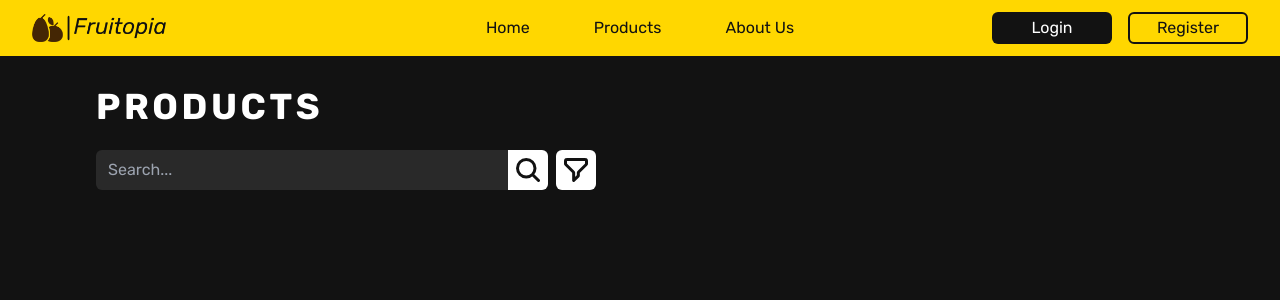
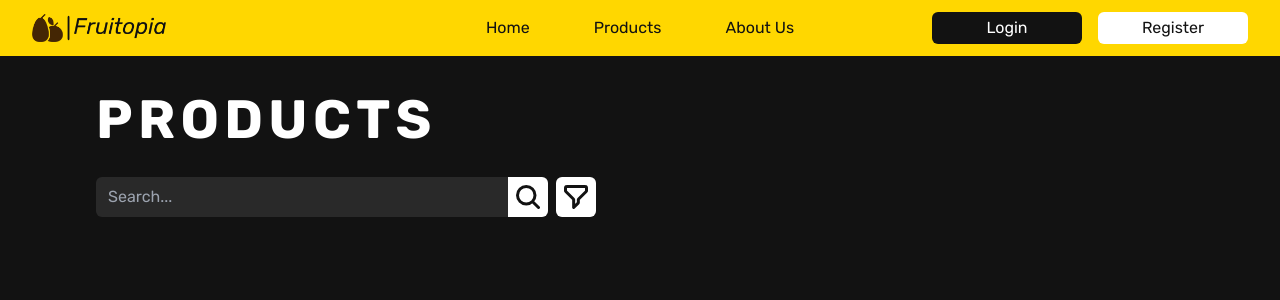
Before and after one commit to br14nn/fruitopia-frontend, a Next.js app: page /products in a window 1280 px wide. Shown: the top 300 px of the page. Built offline with nearby package versions, Linux system fonts and the light colour scheme.

Commit message:
refractor code, added, and modified components

```diff
--- a/src/app/page.tsx
+++ b/src/app/page.tsx
@@ -1,6 +1,7 @@
 import Image from "next/image";
 import SeasonalFruitCard from "@/components/custom/SeasonalFruitCard";
 import SocialMediaLink from "@/components/custom/SocialMediaLink";
+import Text from "@/components/ui/Text";
 import {
   SpringFruitImg,
   SummerFruitImg,
@@ -18,29 +19,46 @@ const Home = () => {
     <main className="flex w-full flex-col">
       <section className="flex min-h-[50svh] w-full flex-col items-center justify-center bg-[url('../assets/images/hero-bg.png')] bg-cover bg-center lg:min-h-screen">
         <div className="absolute inset-0 h-[50svh] w-full bg-primary-default/50 lg:min-h-screen" />
+
         <div className="z-10 flex flex-col items-center justify-center gap-2 leading-none sm:gap-3 xl:gap-4">
-          <h1 className="text-lg font-bold tracking-widest text-secondary-default sm:text-2xl lg:text-3xl xl:text-4xl">
+          <Text
+            className="font-bold tracking-widest sm:text-xl md:text-2xl xl:text-3xl 2xl:text-4xl"
+            size={"large"}
+          >
             FRUITOPIA
-          </h1>
+          </Text>
+
           <div className="flex w-full items-center justify-center gap-4">
             <hr className="flex-grow border border-accent-default xl:border-2" />
+
             <div className="aspect-square w-4 rotate-45 border-2 border-accent-default xl:w-6 xl:border-4" />
+
             <hr className="flex-grow border border-accent-default xl:border-2" />
           </div>
-          <p className="mt-1 text-secondary-100 sm:mt-2 sm:text-md xl:mt-4">
+
+          <Text className="mt-1 text-secondary-100 sm:mt-2 sm:text-md xl:mt-4 xl:text-lg 2xl:text-xl">
             Est. 2024
-          </p>
+          </Text>
         </div>
       </section>
+
       <section className="flex min-h-fit w-full justify-center bg-secondary-default">
         <div className="flex w-full max-w-[1800px] flex-col items-center gap-8 p-8 sm:gap-16 sm:p-16 lg:p-24">
-          <h2 className="w-full text-start text-md font-bold tracking-widest text-primary-default underline decoration-accent-default decoration-2 underline-offset-8 lg:text-lg xl:decoration-4">
+          <Text
+            className="self-start font-bold tracking-widest text-primary-default"
+            variant={"underlined"}
+            size={"medium"}
+          >
             SEASONAL FRUITS
-          </h2>
+          </Text>
+
           <div className="grid w-full grid-cols-1 justify-items-center gap-8 self-center sm:grid-cols-2 xl:grid-cols-4">
             <SeasonalFruitCard imgSrc={SpringFruitImg} text="SPRING" />
+
             <SeasonalFruitCard imgSrc={SummerFruitImg} text="SUMMER" />
+
             <SeasonalFruitCard imgSrc={FallFruitImg} text="FALL" />
+
             <SeasonalFruitCard imgSrc={WinterFruitImg} text="WINTER" />
           </div>
         </div>
@@ -50,16 +68,21 @@ const Home = () => {
         className="flex min-h-fit w-full justify-center bg-primary-default text-secondary-default"
       >
         <div className="flex w-full max-w-[1800px] flex-col items-center gap-8 p-8 sm:p-16 lg:p-24">
-          <h2 className="w-full text-center text-md font-bold tracking-widest underline decoration-accent-default decoration-2 underline-offset-8 lg:text-lg xl:decoration-4">
+          <Text
+            className="font-bold tracking-widest"
+            variant={"underlined"}
+            size={"medium"}
+          >
             ABOUT US
-          </h2>
-          <p className="text-center font-thin xl:text-md">
+          </Text>
+
+          <Text className="text-center lg:text-md">
             Lorem ipsum dolor sit amet consectetur adipisicing elit. Quod quia
             eveniet consequatur similique ea asperiores laborum odio
             reprehenderit dolore fugit, expedita velit eius blanditiis
             repudiandae, doloremque corporis, neque hic delectus accusantium?
             Perferendis impedit id quasi itaque a consequatur fugit distinctio!
-          </p>
+          </Text>
         </div>
       </section>
       <section className="flex w-full items-center justify-center bg-accent-default text-primary-default">
@@ -69,22 +92,27 @@ const Home = () => {
               logo={FacebookLogo}
               href="https://www.facebook.com/brianVVitualla/"
             />
+
             <SocialMediaLink logo={XLogo} href="https://x.com/_bri__bri___" />
+
             <SocialMediaLink
               logo={GithubLogo}
               href="https://github.com/br14nn"
             />
+
             <SocialMediaLink
               logo={LinkedinLogo}
               href="https://www.linkedin.com/"
             />
           </div>
+
           <div className="flex flex-row items-center gap-1">
             <Image
               className="h-4 w-4"
               src={CopyrightImg}
               alt="copyright image"
             />
+
             <p>2024 BRIAN VITUALLA</p>
           </div>
         </div>
--- a/src/app/products/page.tsx
+++ b/src/app/products/page.tsx
@@ -1,12 +1,13 @@
 import SearchBar from "@/components/custom/SearchBar";
 import FilterIcon from "@/components/svgs/FilterIcon";
+import Text from "@/components/ui/Text";
 
 const ProductsPage = () => {
   return (
     <main className="mx-auto flex min-h-screen w-full max-w-[1800px] flex-col gap-4 px-4 sm:px-16 lg:px-24">
-      <h1 className="mt-20 text-md font-bold tracking-widest sm:text-lg">
+      <Text className="mt-20 font-bold tracking-widest" size={"medium"}>
         PRODUCTS
-      </h1>
+      </Text>
 
       <div className="flex w-full items-center gap-2 sm:w-[500px]">
         <SearchBar className="w-auto flex-grow" />
--- a/src/components/custom/Navbar/NavbarMenu.tsx
+++ b/src/components/custom/Navbar/NavbarMenu.tsx
@@ -49,13 +49,13 @@ const NavbarMenu = () => {
               </div>
 
               <div className="flex flex-col items-center gap-2">
-                <CustomButton className="h-[32px] w-[120px] self-center">
+                <CustomButton className="max-w-[150px] self-center">
                   Login
                 </CustomButton>
 
                 <CustomButton
-                  className="h-[32px] w-[120px] self-center"
-                  variant={"outline"}
+                  className="max-w-[150px] self-center"
+                  variant={"secondary"}
                 >
                   Register
                 </CustomButton>
--- a/src/components/custom/Navbar/index.tsx
+++ b/src/components/custom/Navbar/index.tsx
@@ -47,13 +47,13 @@ const Navbar = () => {
         </UnstyledButton>
 
         <div className="hidden items-center justify-end gap-4 xl:flex">
-          <CustomButton className="h-[32px] w-[120px] self-center">
+          <CustomButton className="max-w-[150px] self-center">
             Login
           </CustomButton>
 
           <CustomButton
-            className="h-[32px] w-[120px] self-center"
-            variant={"outline"}
+            className="max-w-[150px] self-center"
+            variant={"secondary"}
           >
             Register
           </CustomButton>
--- a/src/components/custom/SeasonalFruitCard.tsx
+++ b/src/components/custom/SeasonalFruitCard.tsx
@@ -1,4 +1,5 @@
 import Image, { StaticImageData } from "next/image";
+import Text from "../ui/Text";
 
 interface SeasonalFruitCardProps {
   imgSrc: StaticImageData;
@@ -14,7 +15,7 @@ const SeasonalFruitCard = ({ imgSrc, text }: SeasonalFruitCardProps) => {
         alt="fruits"
       />
       <div className="absolute inset-0 z-20 h-full w-full bg-gradient-to-t from-primary-default to-primary-default/0 to-80%" />
-      <p className="z-30 text-md tracking-widest">{text}</p>
+      <Text className="z-30 text-md tracking-widest">{text}</Text>
     </div>
   );
 };
--- a/src/components/ui/CustomButton.tsx
+++ b/src/components/ui/CustomButton.tsx
@@ -8,13 +8,17 @@ const customButtonVariants = cva(
     variants: {
       variant: {
         default:
-          "bg-primary-default text-secondary-default transition-colors duration-200 hover:bg-secondary-default hover:text-primary-default",
-        outline:
-          "border-2 border-primary-default bg-transparent text-primary-default transition-colors duration-200 hover:bg-primary-default hover:text-secondary-default",
+          "bg-primary-default text-secondary-default transition-colors duration-200 hover:bg-primary-800",
+        secondary:
+          "bg-secondary-default text-primary-default transition-colors duration-200 hover:bg-secondary-200",
+      },
+      size: {
+        default: "h-fit w-full py-1",
       },
     },
     defaultVariants: {
       variant: "default",
+      size: "default",
     },
   },
 );
@@ -26,10 +30,10 @@ interface CustomButtonProps
 }
 
 const CustomButton = React.forwardRef<HTMLButtonElement, CustomButtonProps>(
-  ({ variant, children, className, ...props }, ref) => {
+  ({ children, className, variant, size, ...props }, ref) => {
     return (
       <button
-        className={cn(customButtonVariants({ variant, className }))}
+        className={cn(customButtonVariants({ variant, size, className }))}
         ref={ref}
         {...props}
       >
--- /dev/null
+++ b/src/components/ui/Text.tsx
@@ -0,0 +1,44 @@
+import React from "react";
+import { cva, VariantProps } from "class-variance-authority";
+import { cn } from "@/utils/utils";
+
+const textVariants = cva("w-fit leading-none text-secondary-default", {
+  variants: {
+    variant: {
+      default: "",
+      underlined:
+        "underline decoration-accent-default decoration-2 underline-offset-8 xl:decoration-4",
+    },
+    size: {
+      default: "text-base",
+      medium: "text-md md:text-lg xl:text-xl",
+      large: "text-lg",
+    },
+  },
+  defaultVariants: {
+    variant: "default",
+    size: "default",
+  },
+});
+
+interface TextProps
+  extends React.HTMLAttributes<HTMLParagraphElement>,
+    VariantProps<typeof textVariants> {
+  children?: React.ReactNode;
+}
+
+const Text = React.forwardRef<HTMLParagraphElement, TextProps>(
+  ({ children, className, variant, size, ...props }, ref) => {
+    return (
+      <p
+        className={cn(textVariants({ variant, size, className }))}
+        ref={ref}
+        {...props}
+      >
+        {children}
+      </p>
+    );
+  },
+);
+
+export default Text;
```
